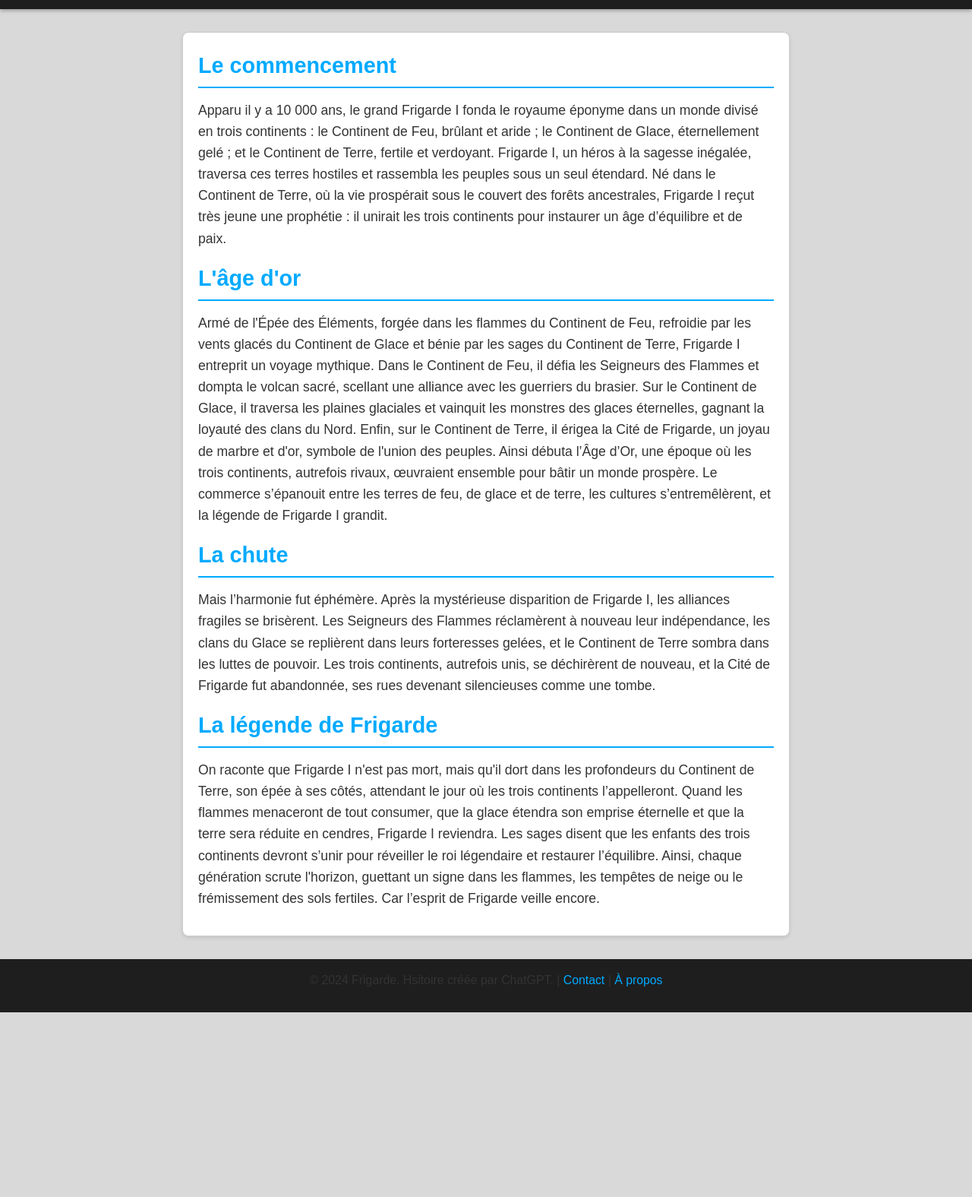
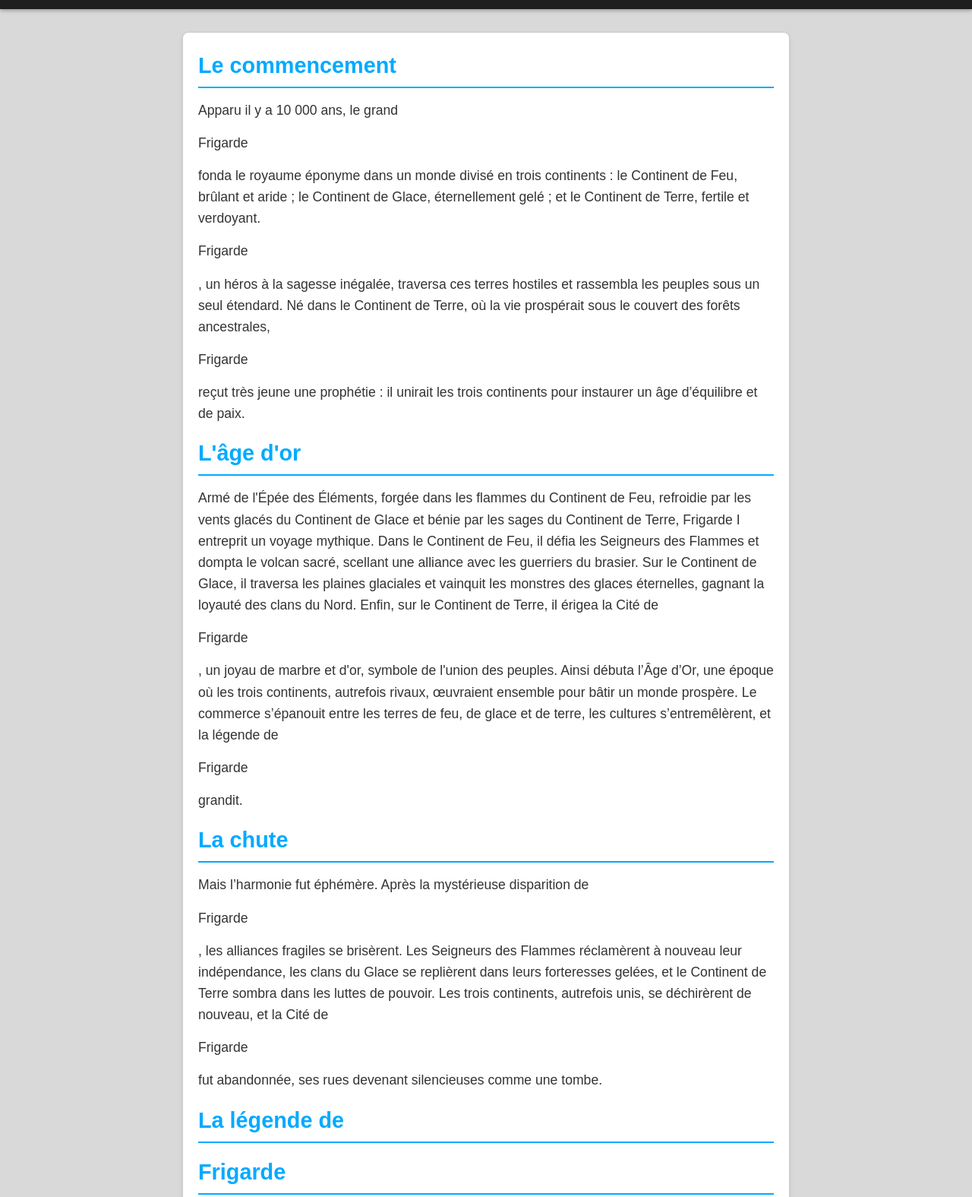
Before and after one commit to mashlopez/website-azure, a website: page index.html in a window 1280 px wide. Shown: the part 100-1675 px from the top of the page at 76% size. Before the commit the page ends 1432 px from the top, so only its background shows below. Drawn offline with Linux system fonts and the light colour scheme.

Commit message:
Update index.html

```diff
--- a/index.html
+++ b/index.html
@@ -8,36 +8,36 @@
 </head>
 <body>
     <header>
-    <h1>Frigarde</h1>
+    <h1 class = fge>Frigarde</h1>
         </header>
 
 <main>
     <h2>Le commencement</h2>
-    <p>Apparu il y a 10 000 ans, le grand Frigarde I fonda le royaume éponyme dans un monde divisé en trois continents : le Continent de Feu, brûlant et aride ;
-        le Continent de Glace, éternellement gelé ; et le Continent de Terre, fertile et verdoyant. Frigarde I, un héros à la sagesse inégalée, traversa ces terres hostiles et rassembla les peuples sous un seul étendard.
-Né dans le Continent de Terre, où la vie prospérait sous le couvert des forêts ancestrales, Frigarde I reçut très jeune une prophétie : il unirait les trois continents pour instaurer un âge d’équilibre et de paix.</p>
+    <p>Apparu il y a 10 000 ans, le grand  </p><p class = fge>Frigarde</p><p> fonda le royaume éponyme dans un monde divisé en trois continents : le Continent de Feu, brûlant et aride ;
+        le Continent de Glace, éternellement gelé ; et le Continent de Terre, fertile et verdoyant.  </p><p class = fge>Frigarde</p><p>, un héros à la sagesse inégalée, traversa ces terres hostiles et rassembla les peuples sous un seul étendard.
+Né dans le Continent de Terre, où la vie prospérait sous le couvert des forêts ancestrales,  </p><p class = fge>Frigarde</p><p> reçut très jeune une prophétie : il unirait les trois continents pour instaurer un âge d’équilibre et de paix.</p>
 
    <h2>L'âge d'or</h2>
 <p>Armé de l'Épée des Éléments, forgée dans les flammes du Continent de Feu, refroidie par les vents glacés du Continent de Glace et bénie par les sages du Continent de Terre, Frigarde I entreprit un voyage mythique.
 
 Dans le Continent de Feu, il défia les Seigneurs des Flammes et dompta le volcan sacré, scellant une alliance avec les guerriers du brasier.
 Sur le Continent de Glace, il traversa les plaines glaciales et vainquit les monstres des glaces éternelles, gagnant la loyauté des clans du Nord.
-Enfin, sur le Continent de Terre, il érigea la Cité de Frigarde, un joyau de marbre et d'or, symbole de l'union des peuples.
-Ainsi débuta l’Âge d’Or, une époque où les trois continents, autrefois rivaux, œuvraient ensemble pour bâtir un monde prospère. Le commerce s’épanouit entre les terres de feu, de glace et de terre, les cultures s’entremêlèrent, et la légende de Frigarde I grandit.</p>
+Enfin, sur le Continent de Terre, il érigea la Cité de  </p><p class = fge>Frigarde</p><p>, un joyau de marbre et d'or, symbole de l'union des peuples.
+Ainsi débuta l’Âge d’Or, une époque où les trois continents, autrefois rivaux, œuvraient ensemble pour bâtir un monde prospère. Le commerce s’épanouit entre les terres de feu, de glace et de terre, les cultures s’entremêlèrent, et la légende de  </p><p class = fge>Frigarde</p><p> grandit.</p>
 
 <h2>La chute</h2>
 <p>
-    Mais l’harmonie fut éphémère. Après la mystérieuse disparition de Frigarde I, les alliances fragiles se brisèrent.
+    Mais l’harmonie fut éphémère. Après la mystérieuse disparition de </p><p class = fge>Frigarde</p><p>, les alliances fragiles se brisèrent.
     Les Seigneurs des Flammes réclamèrent à nouveau leur indépendance, les clans du Glace se replièrent dans leurs
     forteresses gelées, et le Continent de Terre sombra dans les luttes de pouvoir. Les trois continents, autrefois unis,
-    se déchirèrent de nouveau, et la Cité de Frigarde fut abandonnée, ses rues devenant silencieuses comme une tombe.
+    se déchirèrent de nouveau, et la Cité de  </p><p class = fge>Frigarde</p><p> fut abandonnée, ses rues devenant silencieuses comme une tombe.
 </p>
 
-<h2>La légende de Frigarde</h2>
+<h2>La légende de </h2><h2 class = fge>Frigarde</h2>
 <p>
-    On raconte que Frigarde I n'est pas mort, mais qu'il dort dans les profondeurs du Continent de Terre, son épée à ses côtés,
+    On raconte que  </p><p class = fge>Frigarde</p><p> n'est pas mort, mais qu'il dort dans les profondeurs du Continent de Terre, son épée à ses côtés,
     attendant le jour où les trois continents l’appelleront. Quand les flammes menaceront de tout consumer, que la glace
-    étendra son emprise éternelle et que la terre sera réduite en cendres, Frigarde I reviendra.
+    étendra son emprise éternelle et que la terre sera réduite en cendres,  </p><p class = fge>Frigarde</p><p> reviendra.
     Les sages disent que les enfants des trois continents devront s’unir pour réveiller le roi légendaire et restaurer
     l’équilibre. Ainsi, chaque génération scrute l'horizon, guettant un signe dans les flammes, les tempêtes de neige
     ou le frémissement des sols fertiles.
```
